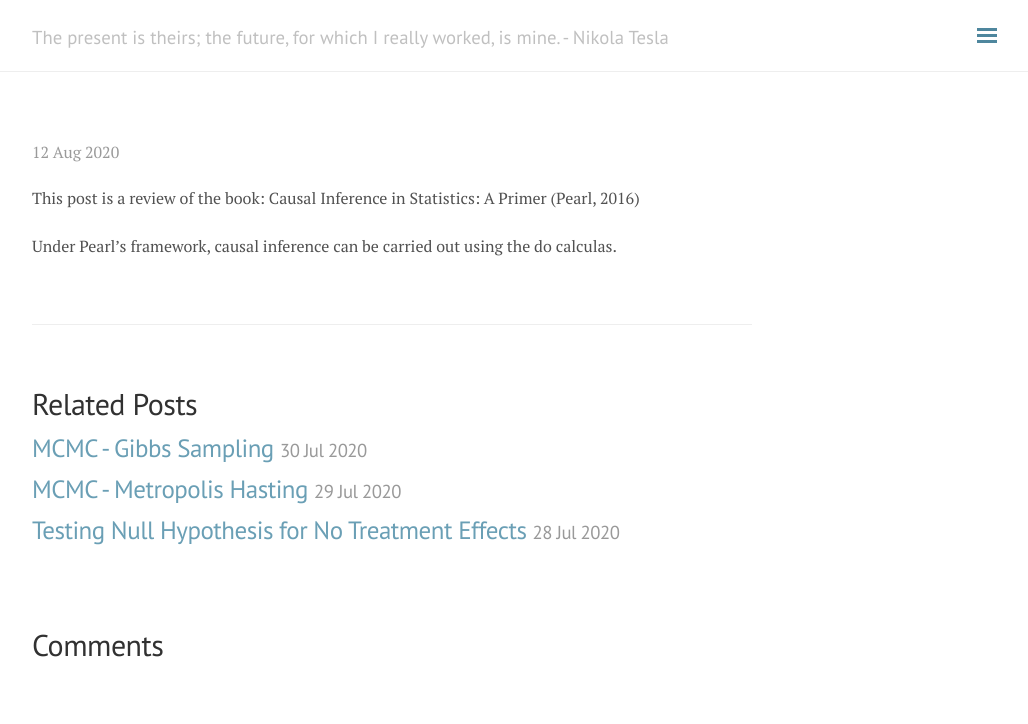
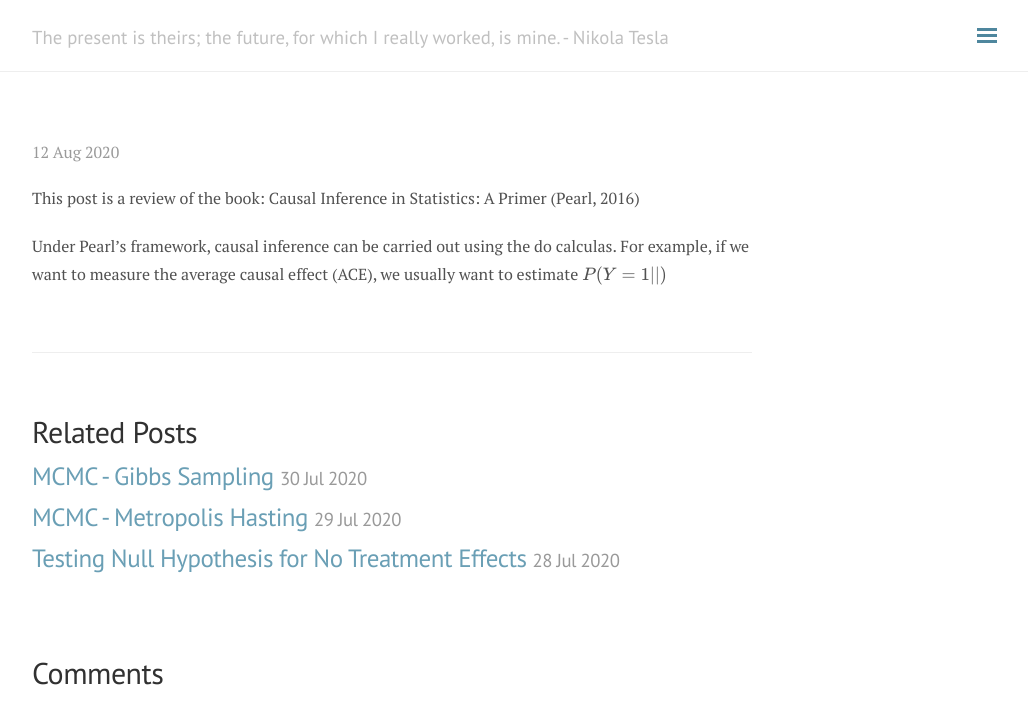
Before and after one commit to andylikescodes/andylikescodes.github.io, a Jekyll site: the page built from _posts/2020-08-12-Causal-Inference-in-Statistics-A-Primer.md, in a window 1280 px wide. Shown: the top 724 px of the page, without its empty margins (248-1276 px from the left). Built offline with Jekyll 4.4.1, drawn with Linux system fonts in a browser that asks for light colours; nearby versions of some CDN libraries; our own code applies the rules of GitHub Pages for plain Markdown files; formulas are drawn with MathJax 3; comment, search, counter and statistics services are not loaded.

Commit message:
_posts/2020-08-12-Causal-Inference-in-Statistics-A-Primer.md updated from https://stackedit.io/

```diff
--- a/_posts/2020-08-12-Causal-Inference-in-Statistics-A-Primer.md
+++ b/_posts/2020-08-12-Causal-Inference-in-Statistics-A-Primer.md
@@ -8,7 +8,7 @@ category: Causal Inference
 
 This post is a review of the book: Causal Inference in Statistics: A Primer (Pearl, 2016)
 
-Under Pearl's framework, causal inference can be carried out using the do calculas.
+Under Pearl's framework, causal inference can be carried out using the do calculas. For example, if we want to measure the average causal effect (ACE), we usually want to estimate $$P(Y=1||)$$
 <!--stackedit_data:
-eyJoaXN0b3J5IjpbODU3NDM5MzY2XX0=
+eyJoaXN0b3J5IjpbLTE5MjU4Njg1MDddfQ==
 -->
```
